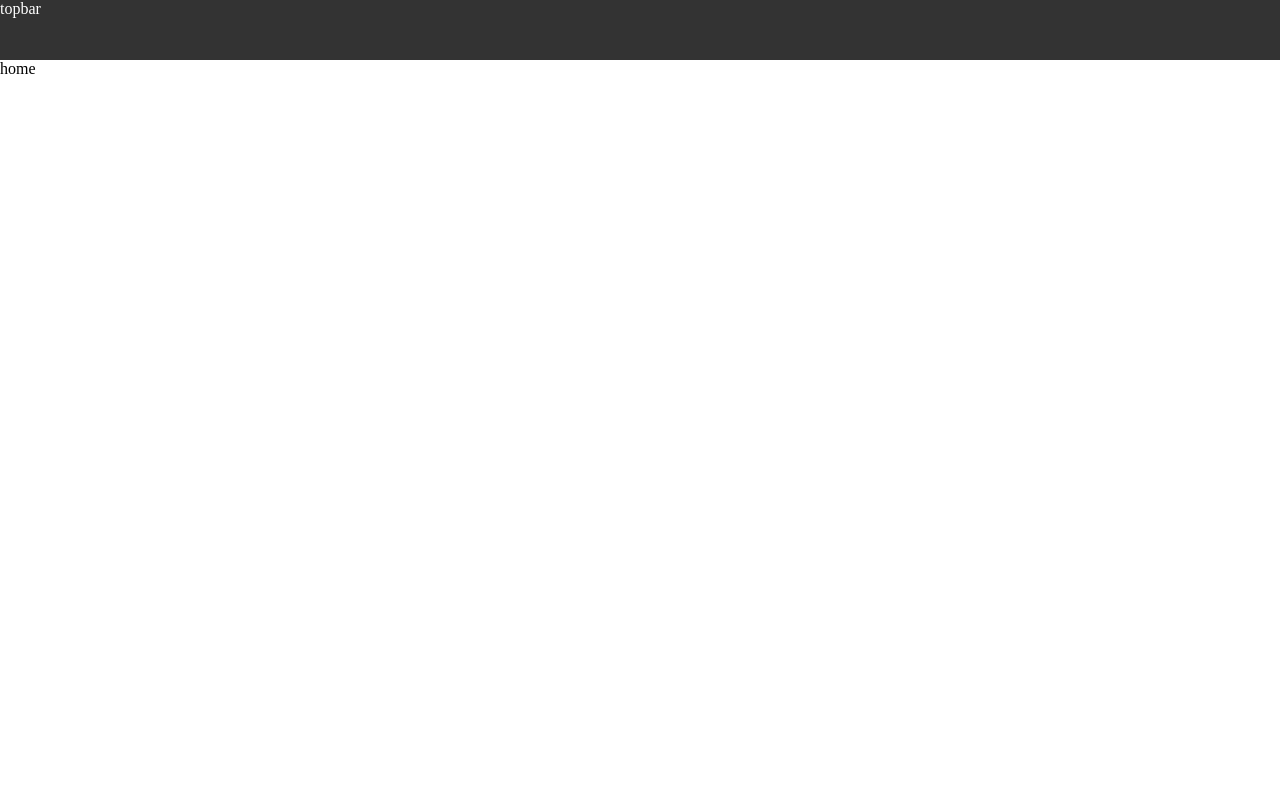
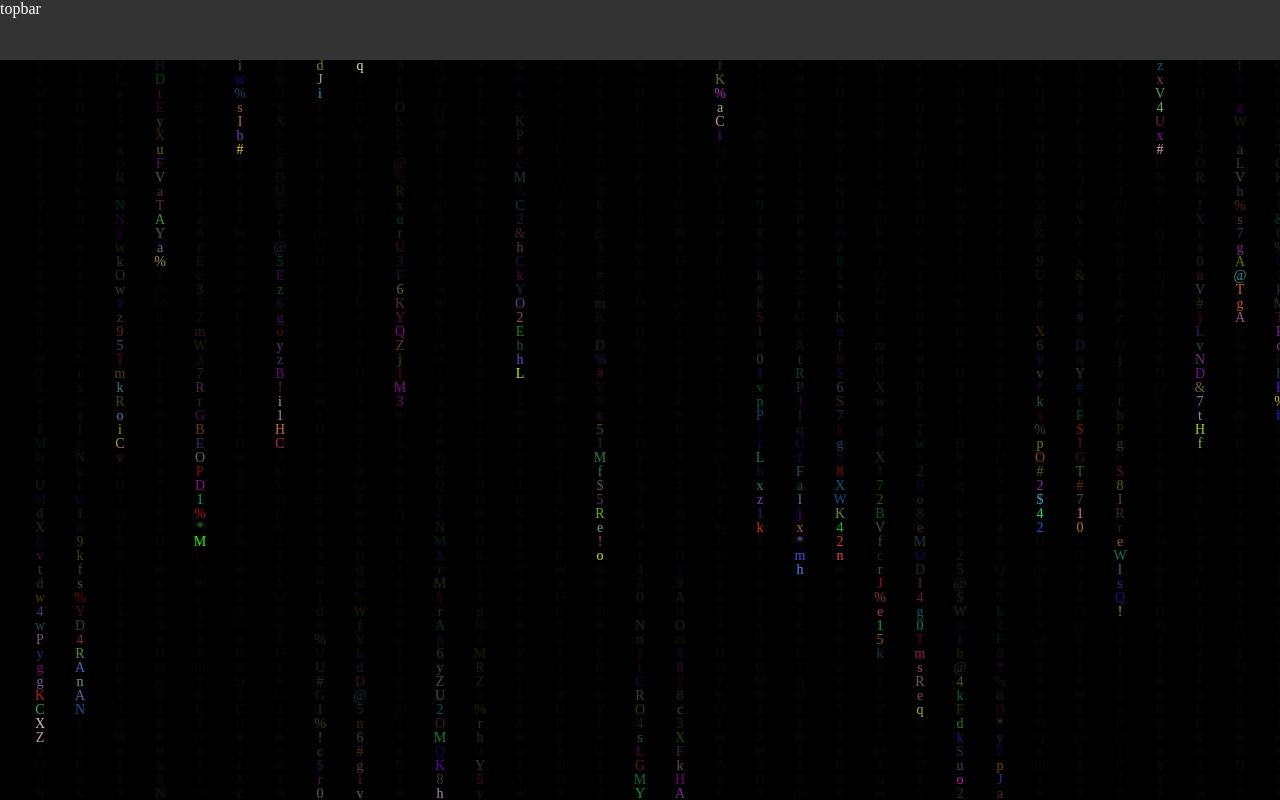
Before and after one commit to imleeou/vue-do-everything, a Vue app: page / in a window 1280 px wide. Built offline with nearby package versions, Linux system fonts and the light colour scheme.

Commit message:
style: 公共样式调整

```diff
--- a/src/assets/css/main.css
+++ b/src/assets/css/main.css
@@ -5,7 +5,10 @@
   padding: 0;
   box-sizing: border-box;
 }
+body,
 #app {
   width: 100%;
   height: 100%;
+  min-width: 100vw;
+  min-height: 100vh;
 }
```
